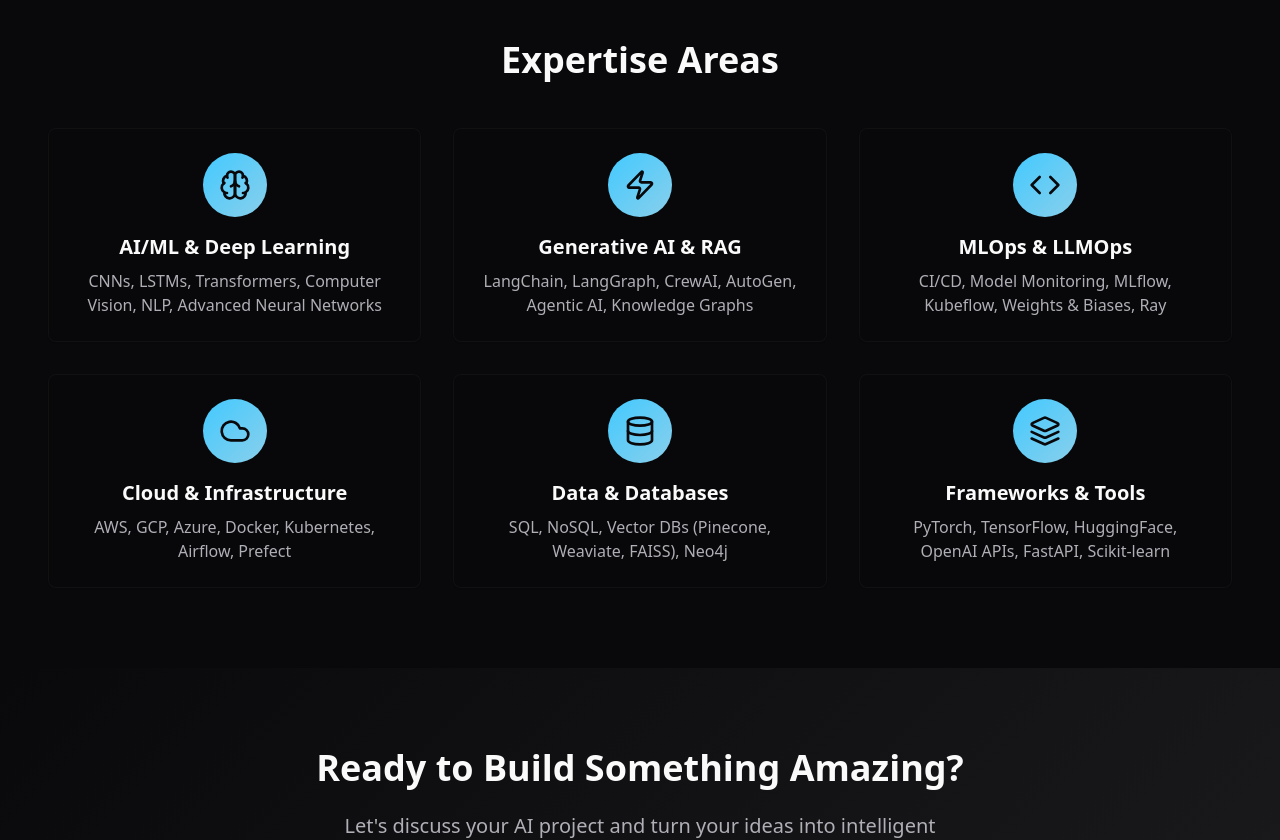
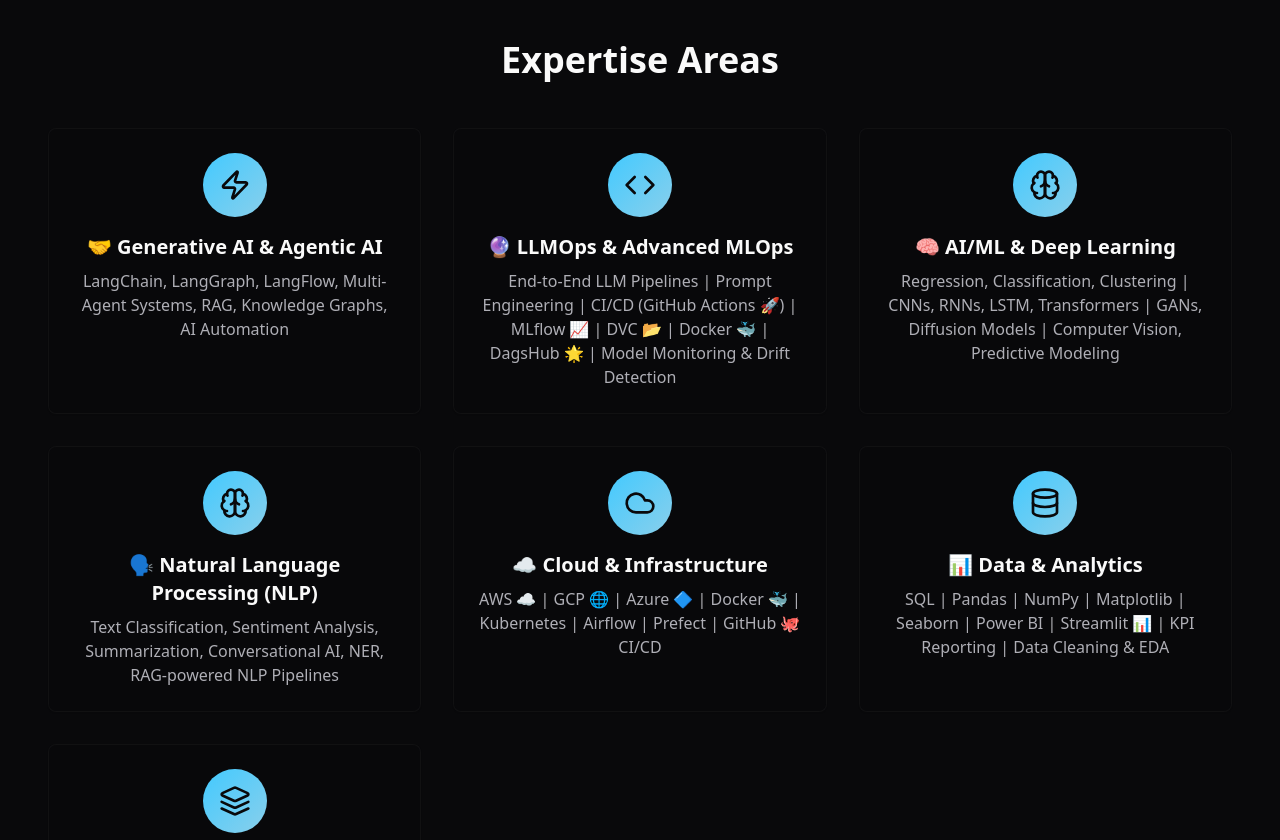
Before and after one commit to i-am-tushaar/genai-showcase-lab, a React (Vite) app: page / in a window 1280 px wide. Shown: the part 840-1680 px from the top of the page. Built offline with nearby package versions, Linux system fonts and the light colour scheme.

Commit message:
Update homepage expertise areas
Reorder and refine the Expertise Areas section on the homepage to be more modern, concise, and recruiter-friendly. Highlight key skills like GenAI, LLMOps, and MLOps first, using bold titles, sleek icons, and impactful descriptions for each card.

```diff
--- a/src/pages/Home.tsx
+++ b/src/pages/Home.tsx
@@ -5,34 +5,39 @@ import { Card } from "@/components/ui/card";
 import heroImage from "@/assets/hero-bg.jpg";
 const Home = () => {
   const skills = [{
-    icon: Brain,
-    title: "AI/ML & Deep Learning",
-    description: "CNNs, LSTMs, Transformers, Computer Vision, NLP, Advanced Neural Networks",
-    link: "https://pytorch.org/docs/"
-  }, {
     icon: Zap,
-    title: "Generative AI & RAG",
-    description: "LangChain, LangGraph, CrewAI, AutoGen, Agentic AI, Knowledge Graphs",
+    title: "🤝 Generative AI & Agentic AI",
+    description: "LangChain, LangGraph, LangFlow, Multi-Agent Systems, RAG, Knowledge Graphs, AI Automation",
     link: "https://docs.langchain.com/"
   }, {
     icon: Code,
-    title: "MLOps & LLMOps",
-    description: "CI/CD, Model Monitoring, MLflow, Kubeflow, Weights & Biases, Ray",
+    title: "🔮 LLMOps & Advanced MLOps",
+    description: "End-to-End LLM Pipelines | Prompt Engineering | CI/CD (GitHub Actions 🚀) | MLflow 📈 | DVC 📂 | Docker 🐳 | DagsHub 🌟 | Model Monitoring & Drift Detection",
     link: "https://mlflow.org/docs/"
   }, {
+    icon: Brain,
+    title: "🧠 AI/ML & Deep Learning",
+    description: "Regression, Classification, Clustering | CNNs, RNNs, LSTM, Transformers | GANs, Diffusion Models | Computer Vision, Predictive Modeling",
+    link: "https://pytorch.org/docs/"
+  }, {
+    icon: Brain,
+    title: "🗣️ Natural Language Processing (NLP)",
+    description: "Text Classification, Sentiment Analysis, Summarization, Conversational AI, NER, RAG-powered NLP Pipelines",
+    link: "https://huggingface.co/docs"
+  }, {
     icon: Cloud,
-    title: "Cloud & Infrastructure",
-    description: "AWS, GCP, Azure, Docker, Kubernetes, Airflow, Prefect",
+    title: "☁️ Cloud & Infrastructure",
+    description: "AWS ☁️ | GCP 🌐 | Azure 🔷 | Docker 🐳 | Kubernetes | Airflow | Prefect | GitHub 🐙 CI/CD",
     link: "https://docs.aws.amazon.com/machine-learning/"
   }, {
     icon: Database,
-    title: "Data & Databases",
-    description: "SQL, NoSQL, Vector DBs (Pinecone, Weaviate, FAISS), Neo4j",
+    title: "📊 Data & Analytics",
+    description: "SQL | Pandas | NumPy | Matplotlib | Seaborn | Power BI | Streamlit 📊 | KPI Reporting | Data Cleaning & EDA",
     link: "https://docs.pinecone.io/"
   }, {
     icon: Layers,
-    title: "Frameworks & Tools",
-    description: "PyTorch, TensorFlow, HuggingFace, OpenAI APIs, FastAPI, Scikit-learn",
+    title: "🖥️ Frameworks & Tools",
+    description: "PyTorch 🔥 | TensorFlow 🔶 | Hugging Face 🤗 | Scikit-learn | FastAPI ⚡ | Flask | Django | HTML, CSS, Markdown, JSON, XML",
     link: "https://huggingface.co/docs"
   }];
   return <div className="min-h-screen">
```
